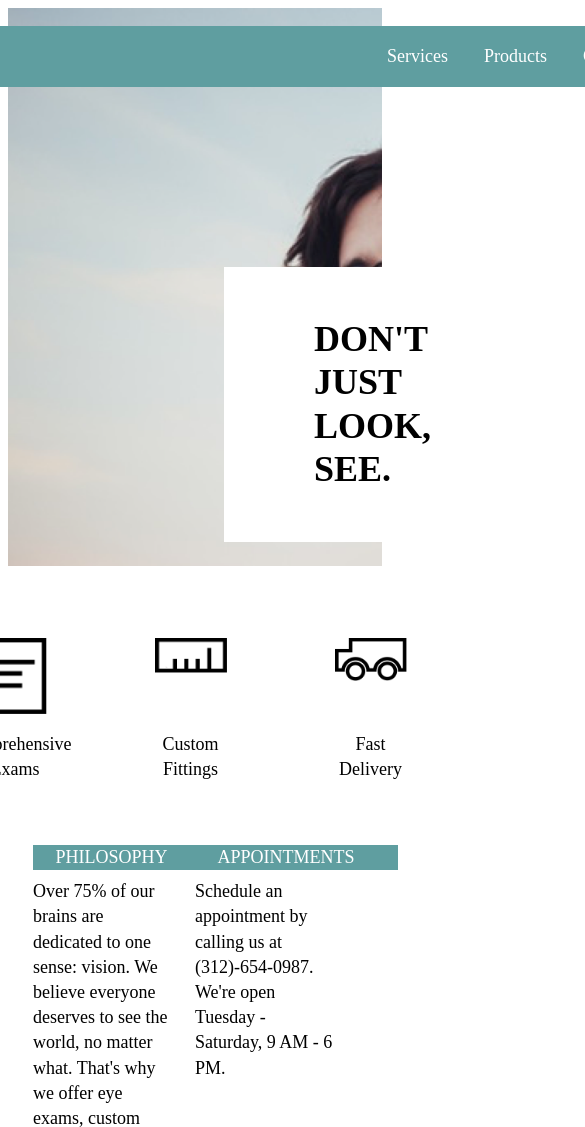
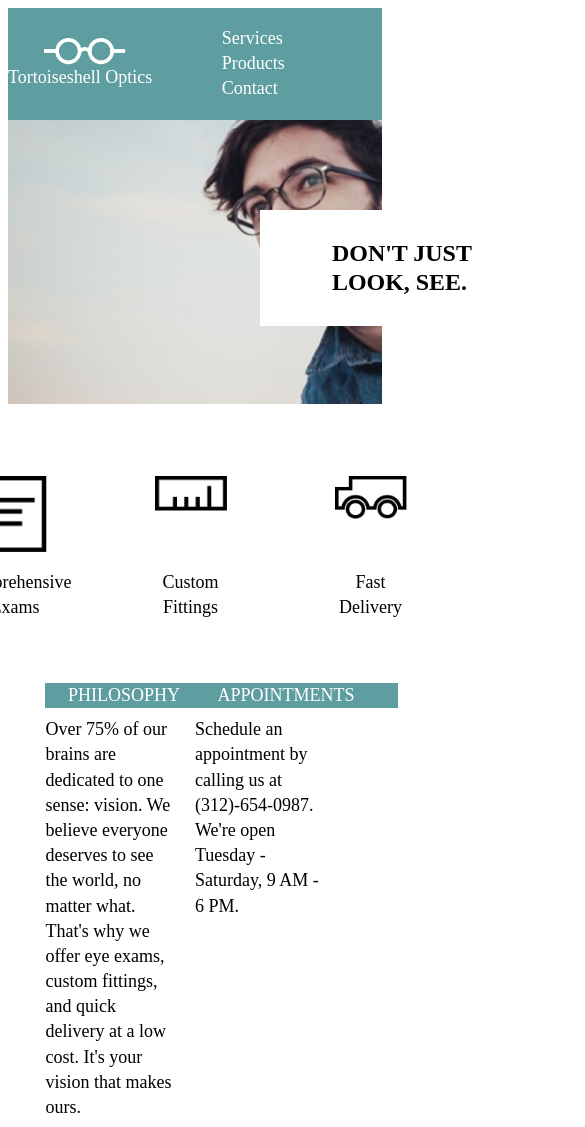
Before and after one commit to gillyam/TortoiseshellOptics, a plain HTML site: page index.html in a window 390 px wide. Shown: the top 1127 px of the page, 585 px wide, since content can reach past the window. Drawn offline with Linux system fonts and the light colour scheme.

Commit message:
updated for tablet size

```diff
--- a/resources/css/style.css
+++ b/resources/css/style.css
@@ -11,6 +11,11 @@ html{
 .container{
   display: flex;
   width: 960px;
+}
+@media only screen and (max-width: 1024px){
+  .container{
+    width: 100%;
+  }
 }
 /* main banner section */
 .banner{
@@ -28,6 +33,15 @@ html{
   align-items: center;
   background-color: cadetblue;
   color: white;
+}
+
+@media only screen and (max-width: 1024px){
+  .banner{
+    height: 22rem;
+  }
+  .banner .container{
+    margin-top: 0rem;
+  }
 }
 
 /* top logo */
@@ -62,7 +76,18 @@ h1{
   font-size: 2rem;
   line-height: 1.2;
 }
-
+@media only screen and (max-width: 1024px){
+  .tagline{
+    margin-top: 5rem;
+    padding: 0.75rem 4rem;
+    margin-right: 2rem;
+    position: relative;
+    left: 14rem;
+  }
+  h1{
+    font-size: 1.33rem;
+  }
+}
 /* selling points */
 .selling-points{
   display: flex;
```
